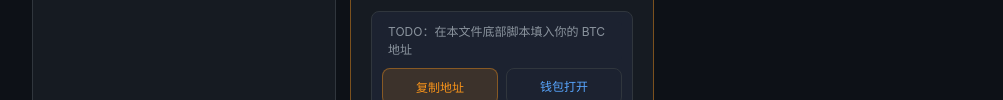
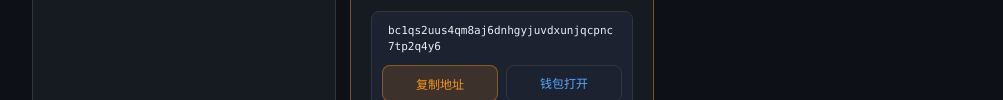
Before and after one commit to crz101/utxo-ticket-ledger, a website: page revenue/index.html in a window 1280 px wide. Shown: the part 700-800 px from the top of the page, without its empty margins (138-1141 px from the left). Drawn offline with Linux system fonts and the light colour scheme.

Commit message:
feat: set BTC donation address (BIP173 verified)

```diff
--- a/revenue/index.html
+++ b/revenue/index.html
@@ -113,7 +113,7 @@
       <div class="who">比特币主网 · 直接链上支付</div>
       <div class="desc">不经过任何平台，链上直接转账。点下面的按钮可一键复制地址，或用支持 BIP21 的钱包直接打开。</div>
       <div class="btc-block">
-        <code class="btc-addr empty" id="btcAddr">TODO：在本文件底部脚本填入你的 BTC 地址</code>
+        <code class="btc-addr empty" id="btcAddr">加载中…</code>
         <div class="btn-row">
           <button class="btn copy" id="btcCopy" type="button">复制地址</button>
           <a class="btn wallet" id="btcWallet" href="#">钱包打开</a>
@@ -150,9 +150,9 @@
 </div>
 
 <script>
-/* ===== 唯一需要填写的地方：把下面空字符串换成你的 BTC 主网地址 ===== */
-var BTC_ADDRESS = '';          // 例：'bc1qxy2kgdygjrsqtzq2n0yrf2493p83kkfjhx0wlh'
-var BTC_AMOUNT  = '';          // 可选：固定金额，如 '0.0001'；留空则不预设金额
+/* ===== BTC 收款配置（Bech32 主网地址，已通过 BIP173 编码校验） ===== */
+var BTC_ADDRESS = 'bc1qs2uus4qm8aj6dnhgyjuvdxunjqcpnc7tp2q4y6';
+var BTC_AMOUNT  = '';          // 可选：固定金额，如 '0.0001'；留空由打赏者自填
 var BTC_LABEL   = 'UTXO Ticket Ledger'; // 钱包里显示的备注名
 /* ================================================================ */
 
```
